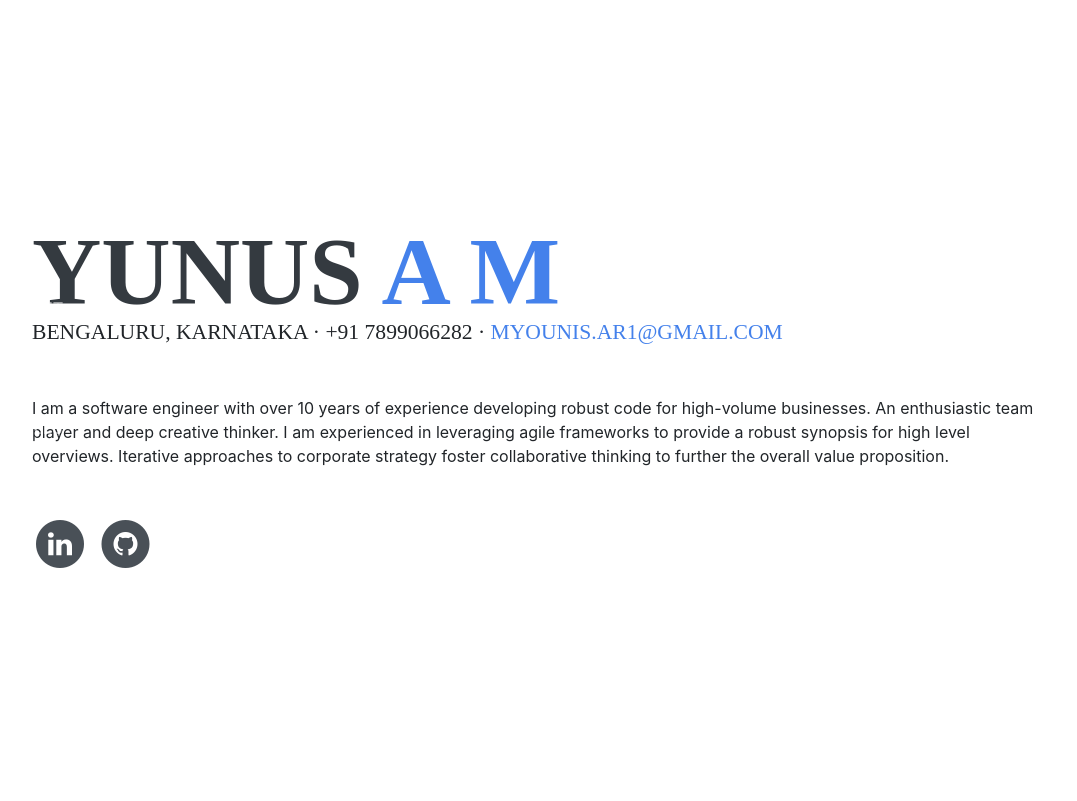
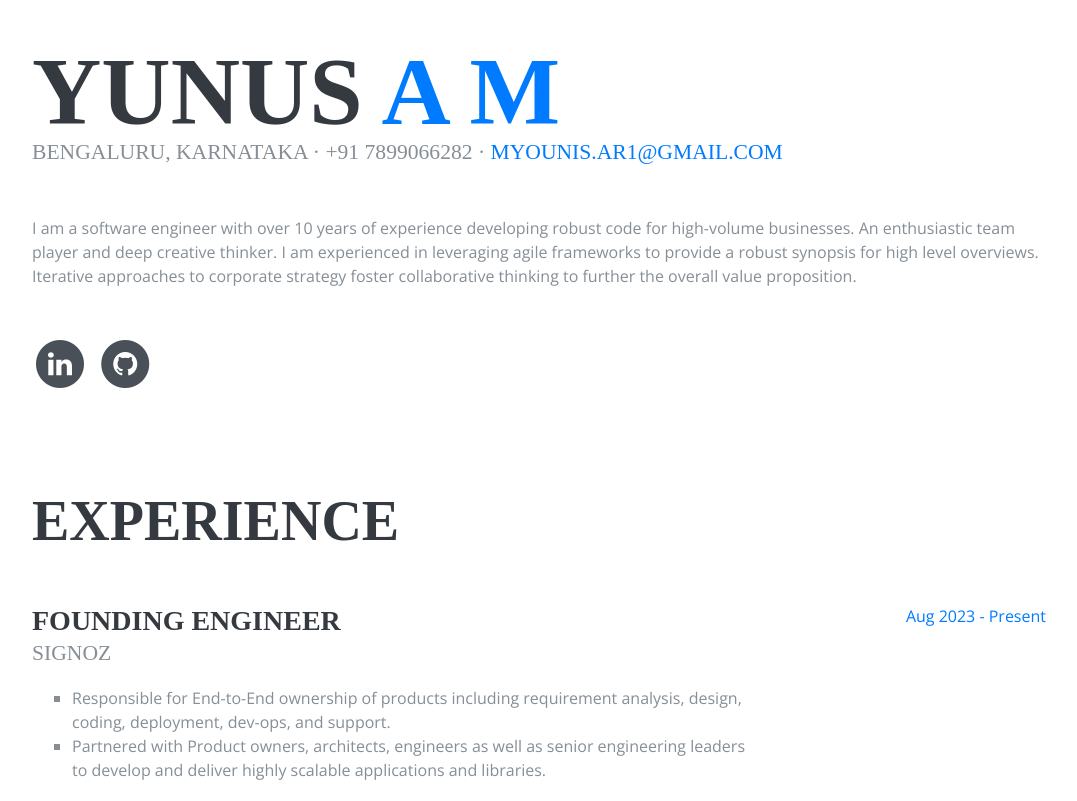
Before and after one commit to YounixM/younixm.github.io, a plain HTML site: page index.html in a window 1280 px wide. Shown: the top 801 px of the page, without its empty margins (101-1178 px from the left). Drawn offline with nearby package versions, Linux system fonts and the light colour scheme; a web font is replaced by a local one.

Commit message:
feat: update styles

```diff
--- a/index.html
+++ b/index.html
@@ -28,7 +28,7 @@
 </head>
 
 <body id="page-top" class="container">
-  <nav class="navbar navbar-expand-lg navbar-dark fixed-top" id="sideNav">
+  <!-- <nav class="navbar navbar-expand-lg" id="sideNav">
     <a class="navbar-brand js-scroll-trigger" href="#page-top">
       <span class="d-block d-lg-none">Yunus A M</span>
     </a>
@@ -58,7 +58,7 @@
         </li>
       </ul>
     </div>
-  </nav>
+  </nav> -->
 
   <div class="container-fluid p-0">
     <section class="resume-section p-3 p-lg-5 d-flex d-column" id="about">
@@ -252,7 +252,7 @@
 
     </section>
 
-    <section class="resume-section p-3 p-lg-5 d-flex flex-column" id="education">
+    <!-- <section class="resume-section p-3 p-lg-5 d-flex flex-column" id="education">
       <div class="my-auto">
         <h2 class="mb-5">Education</h2>
 
@@ -281,7 +281,7 @@
         </div>
 
       </div>
-    </section>
+    </section> -->
 
     <section class="resume-section p-3 p-lg-5 d-flex flex-column" id="skills">
       <div class="my-auto">
--- a/scss/_nav.scss
+++ b/scss/_nav.scss
@@ -4,20 +4,20 @@
     font-weight: 600;
     text-transform: uppercase;
   }
+
+  .navbar-nav {
+    display: flex;
+    justify-content: center;
+    color: black;
+  }
 }
 
 @media (min-width: 992px) {
   #sideNav {
+    display: flex;
     text-align: center;
-    position: fixed;
-    top: 0;
-    left: 0;
-
-    display: flex;
     flex-direction: column;
 
-    width: $sidebar-base-width;
-    height: 100vh;
     .navbar-brand {
       display: flex;
 
@@ -29,6 +29,7 @@
         border: 0.5rem solid fade-out($white, 0.8);
       }
     }
+
     .navbar-collapse {
       display: flex;
       align-items: flex-start;
@@ -36,9 +37,8 @@
 
       width: 100%;
       margin-bottom: auto;
+
       .navbar-nav {
-        flex-direction: column;
-
         width: 100%;
         .nav-item {
           display: block;
--- a/scss/_resume-item.scss
+++ b/scss/_resume-item.scss
@@ -1,7 +1,7 @@
 section.resume-section {
-  border-bottom: 1px solid $gray-300;
   padding-top: 5rem !important;
   padding-bottom: 5rem !important;
+
   .resume-item {
     .resume-content {}
     .resume-date {
@@ -11,7 +11,6 @@ section.resume-section {
 }
 @media (min-width: 768px) {
   section.resume-section {
-    min-height: 100vh;
     .resume-item {
       .resume-content {}
       .resume-date {
--- a/scss/_variables.scss
+++ b/scss/_variables.scss
@@ -24,8 +24,10 @@ $yellow:  #ffc107 !default;
 $green:   #28a745 !default;
 $teal:    #20c997 !default;
 $cyan:    #17a2b8 !default;
+$dark-blue:    #05386B !default;
+$light-green:    #5CDB95 !default;
 
-$primary:       $orange !default;
+$primary:       $blue !default;
 $secondary:     $gray-600 !default;
 $success:       $green !default;
 $info:          $cyan !default;
```
Also changed, not shown: css/resume.min.css, 1 other file.
